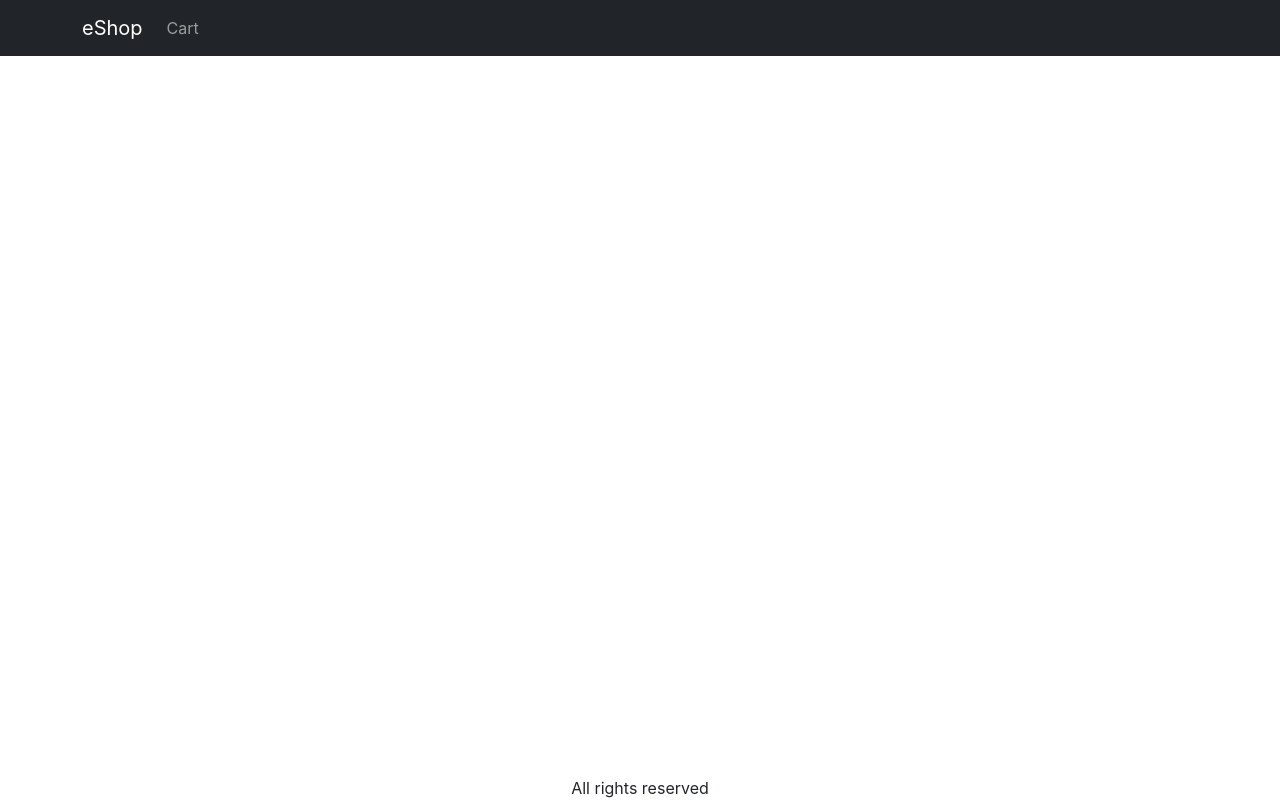
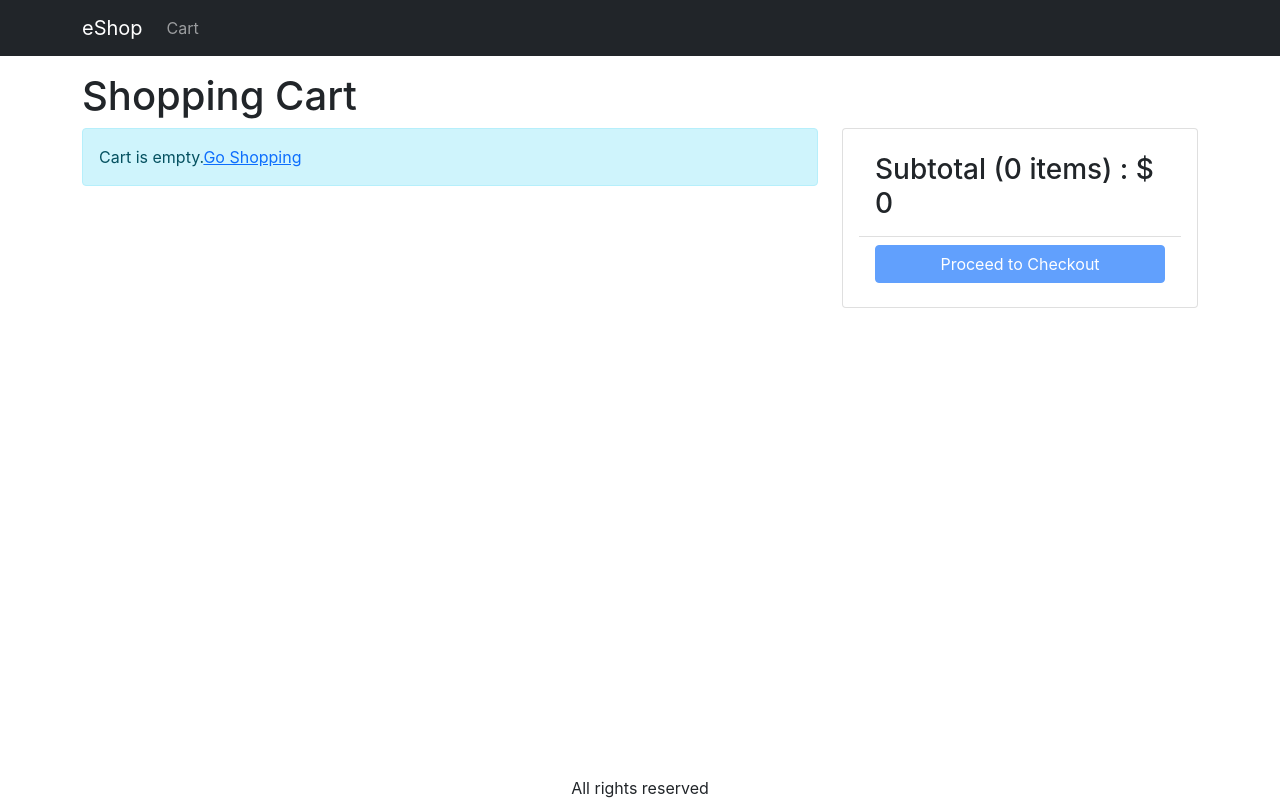
Before and after one commit to ferurbi2000/eshop, a React (Create React App) app in the folder frontend/: page /cart in a window 1280 px wide. Built offline with nearby package versions, Linux system fonts and the light colour scheme.

Commit message:
Add-Cart-Functios

```diff
--- a/frontend/src/App.js
+++ b/frontend/src/App.js
@@ -8,6 +8,7 @@
 import { LinkContainer } from 'react-router-bootstrap';
 import Badge from 'react-bootstrap/esm/Badge';
 import { Store } from './Store';
+import CartScreen from './screens/CartScreen';
 
 function App() {
   const { state } = useContext(Store);
@@ -38,6 +39,7 @@
         <main>
           <Container className="mt-3">
             <Routes>
+              <Route path="/cart/" element={<CartScreen />} />
               <Route path="/product/:slug" element={<ProductScreen />} />
               <Route path="/" element={<HomeScreen />} />
             </Routes>
--- a/frontend/src/index.css
+++ b/frontend/src/index.css
@@ -57,3 +57,7 @@
 .img-large {
   max-width: 80%;
 }
+
+.img-thumbnail {
+  height: 80px;
+}
--- /dev/null
+++ b/frontend/src/screens/CartScreen.js
@@ -0,0 +1,97 @@
+import { useContext } from 'react';
+import { Helmet } from 'react-helmet-async';
+import { Store } from '../Store';
+import Row from 'react-bootstrap/esm/Row';
+import Col from 'react-bootstrap/esm/Col';
+import Card from 'react-bootstrap/esm/Card';
+import MessageBox from '../components/MessageBox';
+import { Link } from 'react-router-dom';
+import ListGroup from 'react-bootstrap/esm/ListGroup';
+import Button from 'react-bootstrap/esm/Button';
+
+export default function CartScreen() {
+  const { state, dispatch: ctxDispatch } = useContext(Store);
+  const {
+    cart: { cartItems },
+  } = state;
+
+  return (
+    <div>
+      <Helmet>
+        <title>Shopping Cart</title>
+      </Helmet>
+      <h1>Shopping Cart</h1>
+      <Row>
+        <Col md={8}>
+          {cartItems.length === 0 ? (
+            <MessageBox>
+              Cart is empty.
+              <Link to="/">Go Shopping</Link>
+            </MessageBox>
+          ) : (
+            <listGroup>
+              {cartItems.map((item) => (
+                <ListGroup.Item key={item._id}>
+                  <Row className="align-items-center">
+                    <Col md={4}>
+                      <img
+                        src={item.image}
+                        alt={item.name}
+                        className="img-fluid rounded img-thumbnail"
+                      ></img>{' '}
+                      <Link to={`/product/${item.slug}`}>{item.name}</Link>
+                    </Col>
+                    <Col md={3}>
+                      <Button variant="light" disabled={item.quantity === 1}>
+                        <i className="fas fa-minus-circle"></i>
+                      </Button>{' '}
+                      <span>{item.quantity}</span>{' '}
+                      <Button
+                        variant="light"
+                        disabled={item.quantity === item.countInStock}
+                      >
+                        <i className="fas fa-plus-circle"></i>
+                      </Button>
+                    </Col>
+                    <Col md={3}>${item.price}</Col>
+                    <Col md={2}>
+                      <Button variant="light">
+                        <i className="fas fa-trash"></i>
+                      </Button>
+                    </Col>
+                  </Row>
+                </ListGroup.Item>
+              ))}
+            </listGroup>
+          )}
+        </Col>
+        <Col md={4}>
+          <Card>
+            <Card.Body>
+              <ListGroup variant="flush">
+                <ListGroup.Item>
+                  <h3>
+                    Subtotal ({cartItems.reduce((a, c) => a + c.quantity, 0)}{' '}
+                    items) : ${' '}
+                    {cartItems.reduce((a, c) => a + c.price * c.quantity, 0)}
+                  </h3>
+                </ListGroup.Item>
+                <ListGroup.Item>
+                  <div className="d-grid">
+                    <Button
+                      type="button"
+                      variant="primary"
+                      disabled={cartItems.length === 0}
+                    >
+                      Proceed to Checkout
+                    </Button>
+                  </div>
+                </ListGroup.Item>
+              </ListGroup>
+            </Card.Body>
+          </Card>
+        </Col>
+      </Row>
+    </div>
+  );
+}
--- a/frontend/src/screens/ProductScreen.js
+++ b/frontend/src/screens/ProductScreen.js
@@ -1,6 +1,6 @@
 import { useContext, useEffect, useReducer } from 'react';
 import axios from 'axios';
-import { useParams } from 'react-router-dom';
+import { useNavigate, useParams } from 'react-router-dom';
 import Row from 'react-bootstrap/esm/Row';
 import Col from 'react-bootstrap/esm/Col';
 import ListGroup from 'react-bootstrap/esm/ListGroup';
@@ -28,6 +28,7 @@
 };
 
 function ProductScreen() {
+  const navigate = useNavigate();
   const params = useParams();
   const { slug } = params;
 
@@ -67,6 +68,7 @@
       type: 'CART_ADD_ITEM',
       payload: { ...product, quantity },
     });
+    navigate("/cart");
   };
 
   return loading ? (
```
